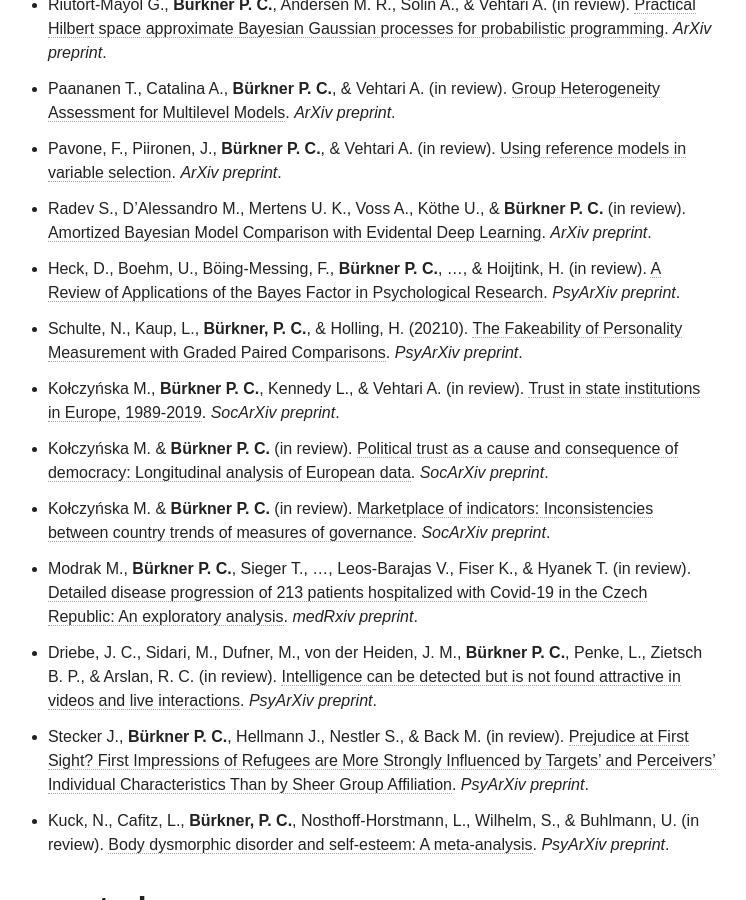
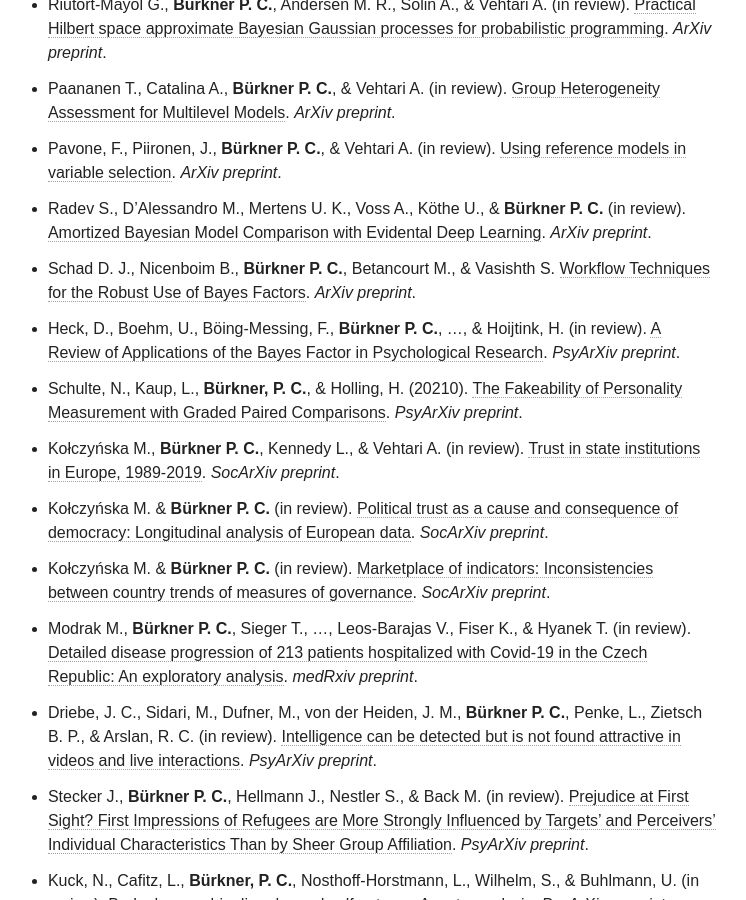
Before and after one commit to paul-buerkner/paul-buerkner.github.io, a Jekyll site: the page built from publications/index.md, in a window 1280 px wide and 900 px high, scrolled down 857 px. Shown: the whole window, without its empty margins (278-1024 px from the left). Built offline with Jekyll 4.4.1, drawn with Linux system fonts in a browser that asks for light colours; nearby versions of some CDN libraries.

Commit message:
add new preprint

```diff
--- a/publications/index.md
+++ b/publications/index.md
@@ -13,6 +13,7 @@ excerpt: "A list of my publications"
 * Paananen T., Catalina A., **Bürkner P. C.**, & Vehtari A. (in review). [Group Heterogeneity Assessment for Multilevel Models](http://arxiv.org/abs/2005.02773). *ArXiv preprint*.
 * Pavone, F., Piironen, J., **Bürkner P. C.**, & Vehtari A. (in review). [Using reference models in variable selection](https://arxiv.org/abs/2004.13118). *ArXiv preprint*.
 * Radev S., D’Alessandro M., Mertens U. K., Voss A., Köthe U., & **Bürkner P. C.** (in review). [Amortized Bayesian Model Comparison with Evidental Deep Learning](https://arxiv.org/abs/2004.10629). *ArXiv preprint*.
+* Schad D. J., Nicenboim B., **Bürkner P. C.**, Betancourt M., & Vasishth S. [Workflow Techniques for the Robust Use of Bayes Factors](https://arxiv.org/abs/2103.08744). *ArXiv preprint*.
 * Heck, D., Boehm, U., Böing-Messing, F., **Bürkner P. C.**, ..., & Hoijtink, H. (in review). [A Review of Applications of the Bayes Factor in Psychological Research](https://psyarxiv.com/cu43g/). *PsyArXiv preprint*.
 * Schulte, N., Kaup, L., **Bürkner, P. C.**, & Holling, H. (20210). [The Fakeability of Personality Measurement with Graded Paired Comparisons](https://psyarxiv.com/bs7he/). *PsyArXiv preprint*.
 * Kołczyńska M., **Bürkner P. C.**, Kennedy L., & Vehtari A. (in review). [Trust in state institutions in Europe, 1989-2019](https://osf.io/preprints/socarxiv/3v5g7/). *SocArXiv preprint*.
```
